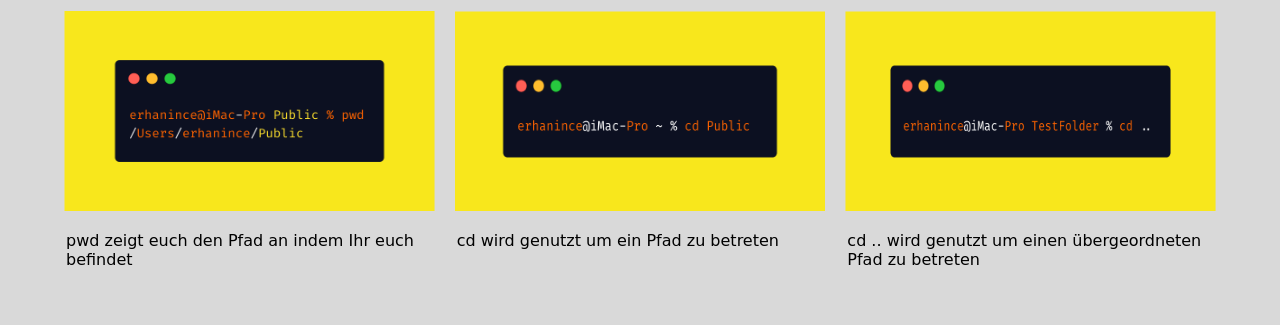
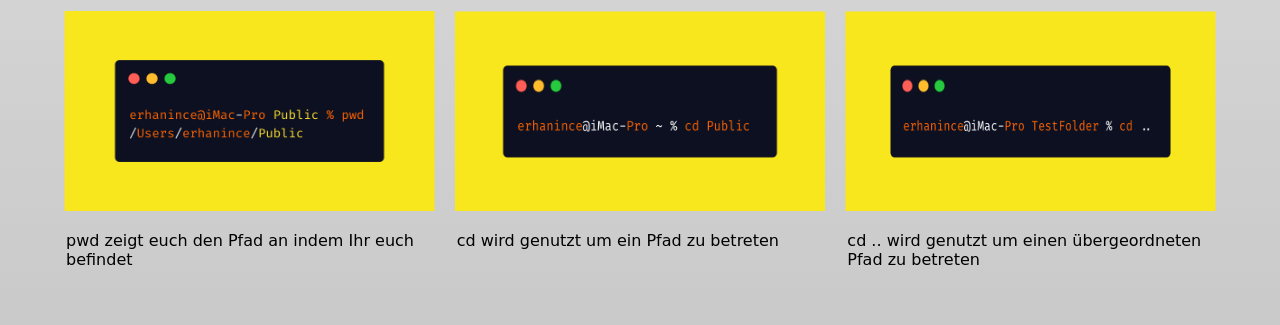
Before and after one commit to erhan-ince/My-Cheatsheet, a plain HTML site: page index.html in a window 1280 px wide. Shown: the part 184-509 px from the top of the page. Drawn offline with Linux system fonts and the light colour scheme; a web font is replaced by a local one.

Commit message:
My-Cheatsheet-v0.0.7

```diff
--- a/assets/css/style.css
+++ b/assets/css/style.css
@@ -2,7 +2,7 @@
 @import url("https://fonts.googleapis.com/css2?family=Modern+Antiqua&family=Oldenburg&display=swap");
 body {
   margin: 0;
-  background: #d9d9d9;
+  background: linear-gradient(#d9d9d9, darkgray);
 }
 header {
   height: 10vh;
```
